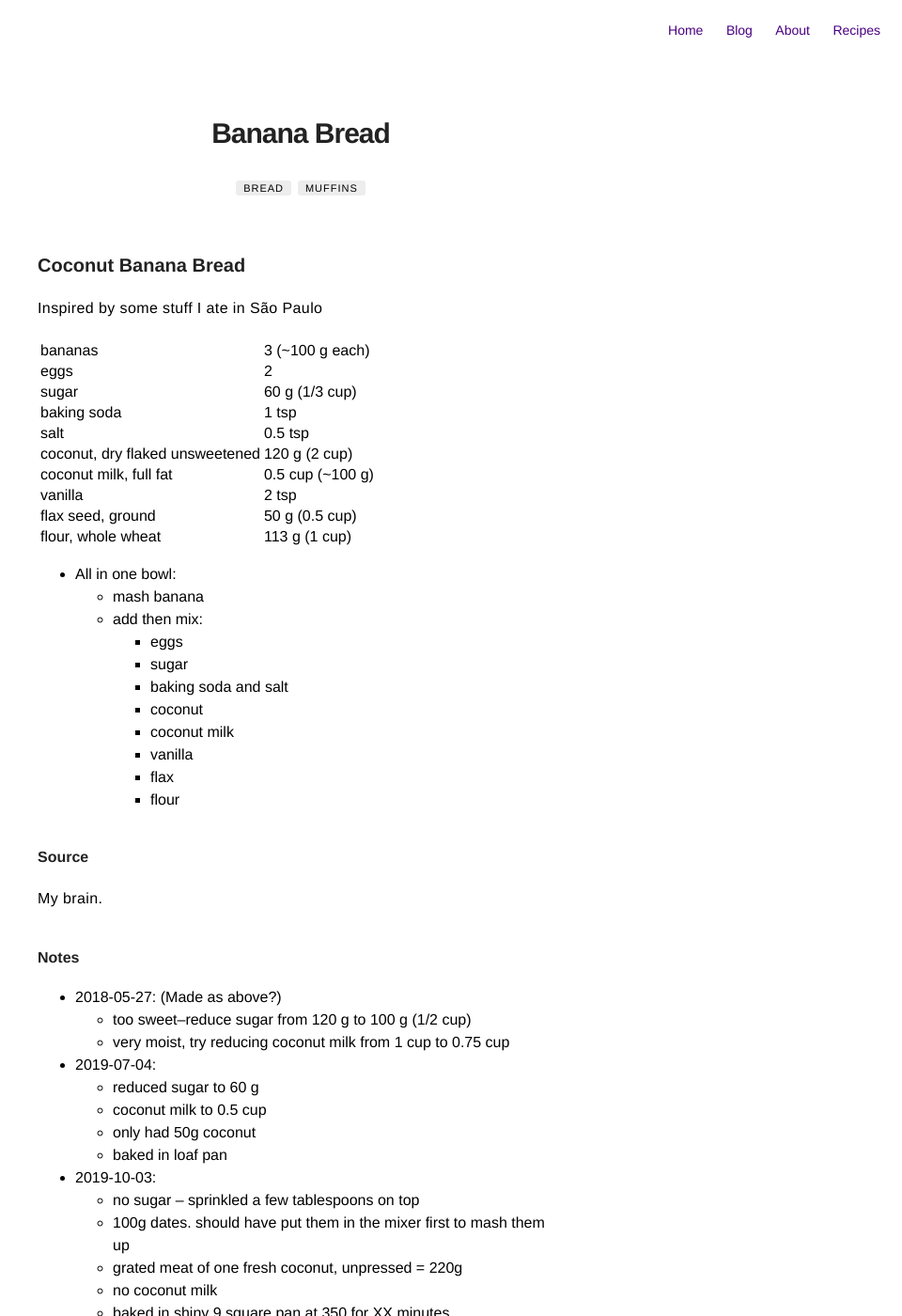
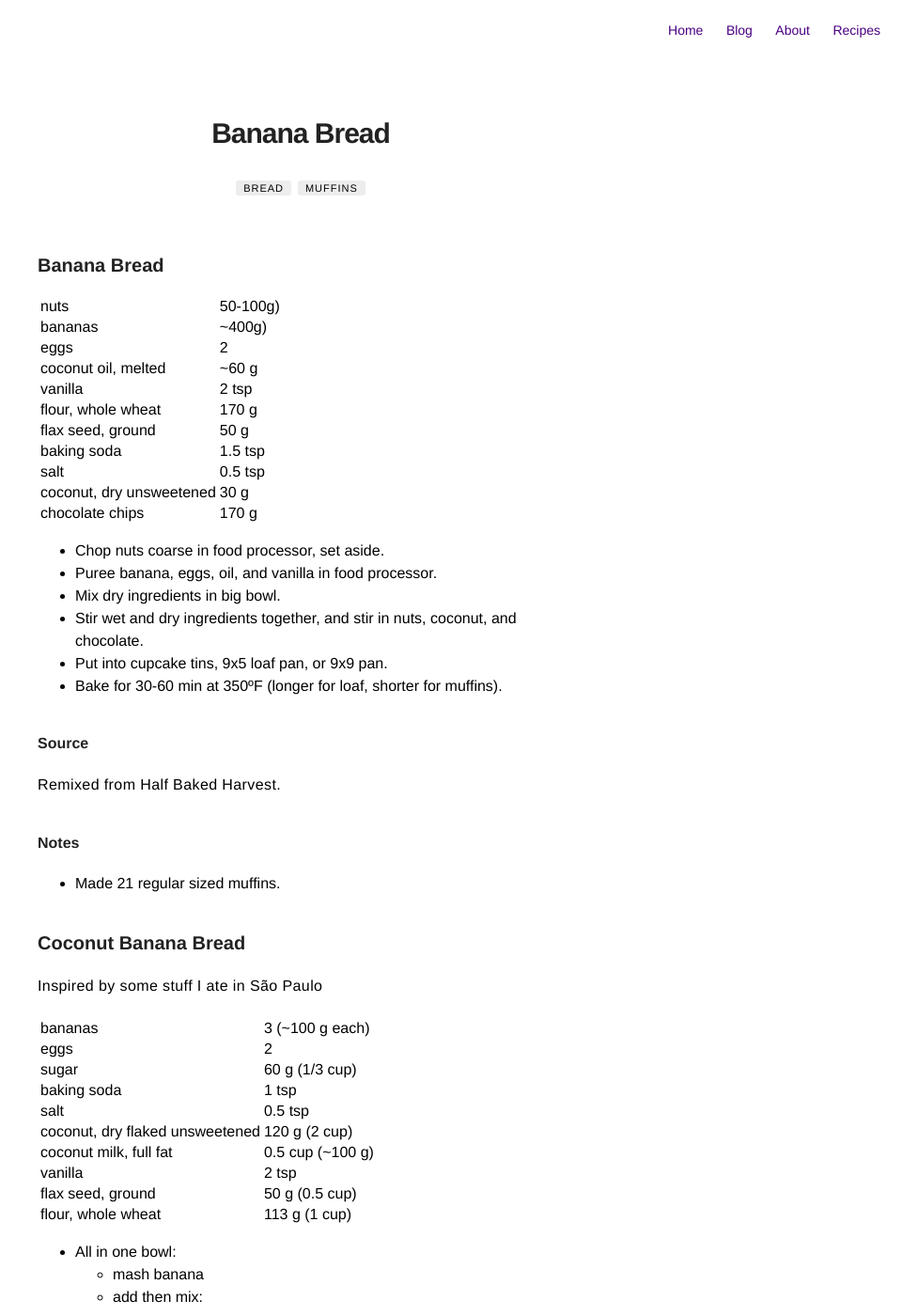
Before and after one commit to jimmyodonnell/jimmyodonnell.github.io, a Jekyll site: the page built from recipes/banana-bread.md, in a window 1280 px wide and 1400 px high. Shown: the whole window at 94% size, without its empty margins (320-1280 px from the left). Built offline with Jekyll 4.4.1, drawn with Linux system fonts in a browser that asks for light colours.

Commit message:
Modified banana bread.

```diff
--- a/recipes/banana-bread.md
+++ b/recipes/banana-bread.md
@@ -7,6 +7,38 @@ modified: 2022-08-04
 tags: [bread, muffins]
 comments: false
 ---
+
+
+### Banana Bread
+
+
+| ---------- | ------ |
+| nuts | 50-100g) |
+| bananas | ~400g) |
+| eggs | 2 |
+| coconut oil, melted | ~60 g |
+| vanilla | 2 tsp |
+| flour, whole wheat | 170 g |
+| flax seed, ground | 50 g |
+| baking soda | 1.5 tsp |
+| salt | 0.5 tsp |
+| coconut, dry unsweetened | 30 g |
+| chocolate chips | 170 g |
+
+
+- Chop nuts coarse in food processor, set aside.
+- Puree banana, eggs, oil, and vanilla in food processor.
+- Mix dry ingredients in big bowl.
+- Stir wet and dry ingredients together, and stir in nuts, coconut, and chocolate.
+- Put into cupcake tins, 9x5 loaf pan, or 9x9 pan.
+- Bake for 30-60 min at 350ºF (longer for loaf, shorter for muffins).
+
+#### Source
+Remixed from Half Baked Harvest.
+
+#### Notes
+- Made 21 regular sized muffins.
+
 
 ### Coconut Banana Bread
 
```
